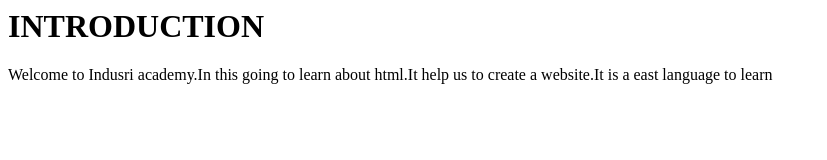
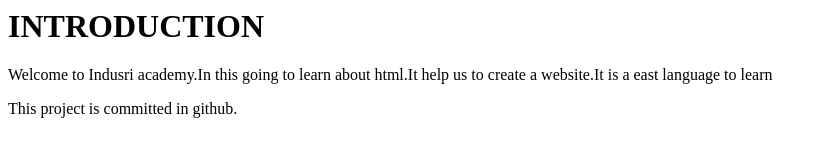
Before and after one commit to Indusrinivasan/example1, a plain HTML site: page index.html in a window 1280 px wide. Shown: the whole page, without its empty margins (0-827 px from the left). Drawn offline with Linux system fonts and the light colour scheme.

Commit message:
added new <p>

```diff
--- a/index.html
+++ b/index.html
@@ -11,5 +11,8 @@
 <P>
   Welcome to Indusri academy.In this going to learn about html.It help us to create a website.It is a east language to learn
 </p>
+<p>
+  This project is committed in github.
+</p>
 </body>
 </html>
```
